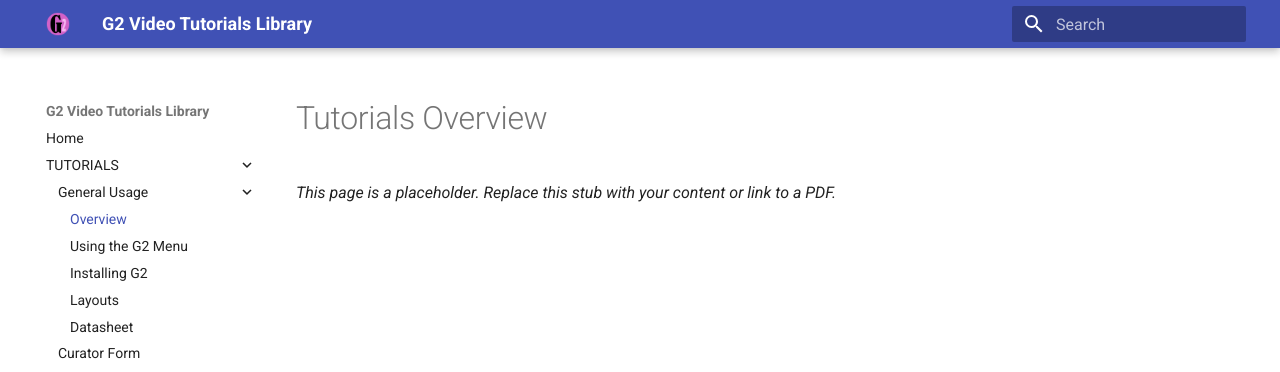
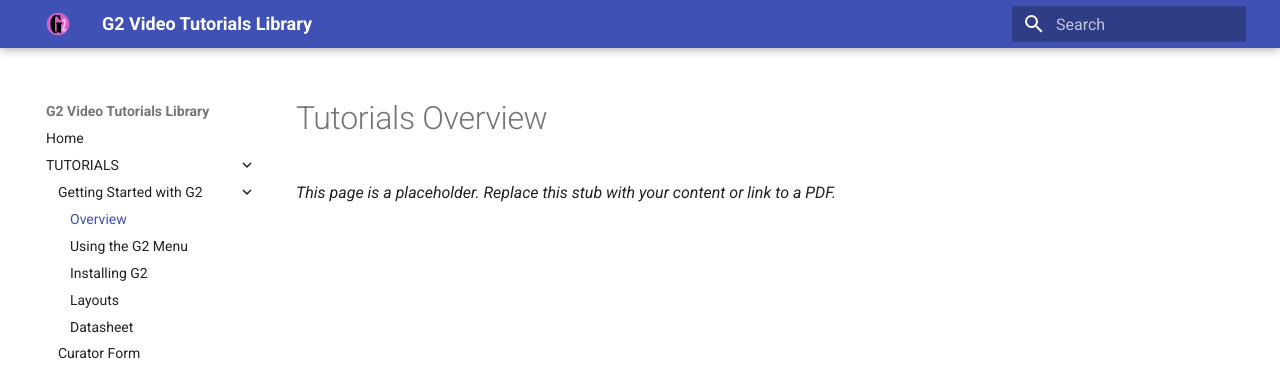
Before and after one commit to Thairacha/G2-MkDocs-Site-Videos2, an MkDocs documentation site: the page built from docs/tutorials/---tutorials-overview.md, in a window 1280 px wide. Shown: the top 372 px of the page. Built offline with MkDocs 1.6.1 and Material for MkDocs 9.7.7, drawn with Linux system fonts in a browser that asks for light colours.

Commit message:
Update navigation

```diff
--- a/mkdocs.yml
+++ b/mkdocs.yml
@@ -23,7 +23,7 @@ markdown_extensions:
 nav:
   - Home: index.md
   - TUTORIALS:
-      - General Usage:
+      - Getting Started with G2:
           - Overview: tutorials/---tutorials-overview.md
           - Using the G2 Menu: tutorials/---using-the-menu.md
           - Installing G2: tutorials/---installing-G2.md
```
